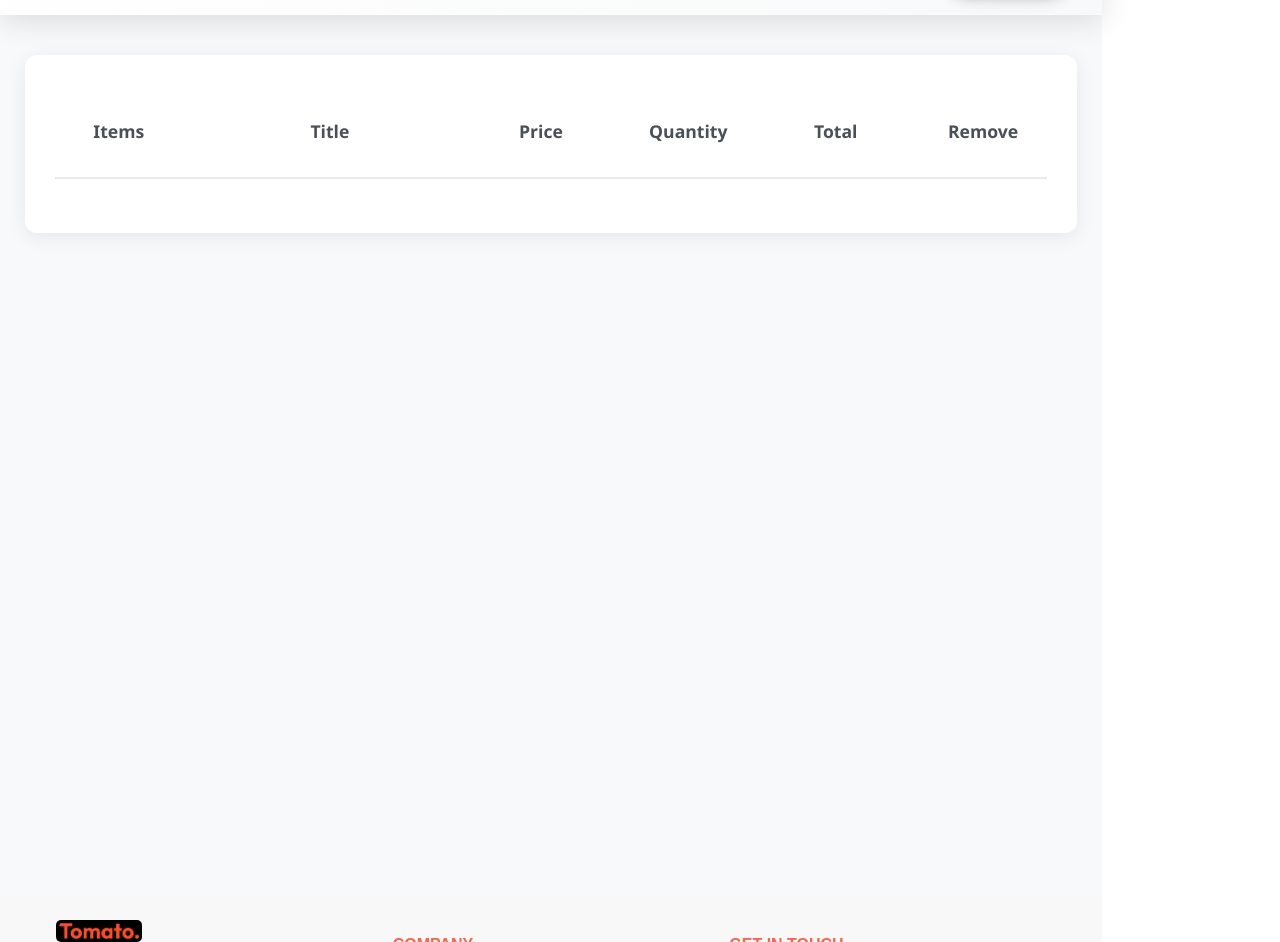
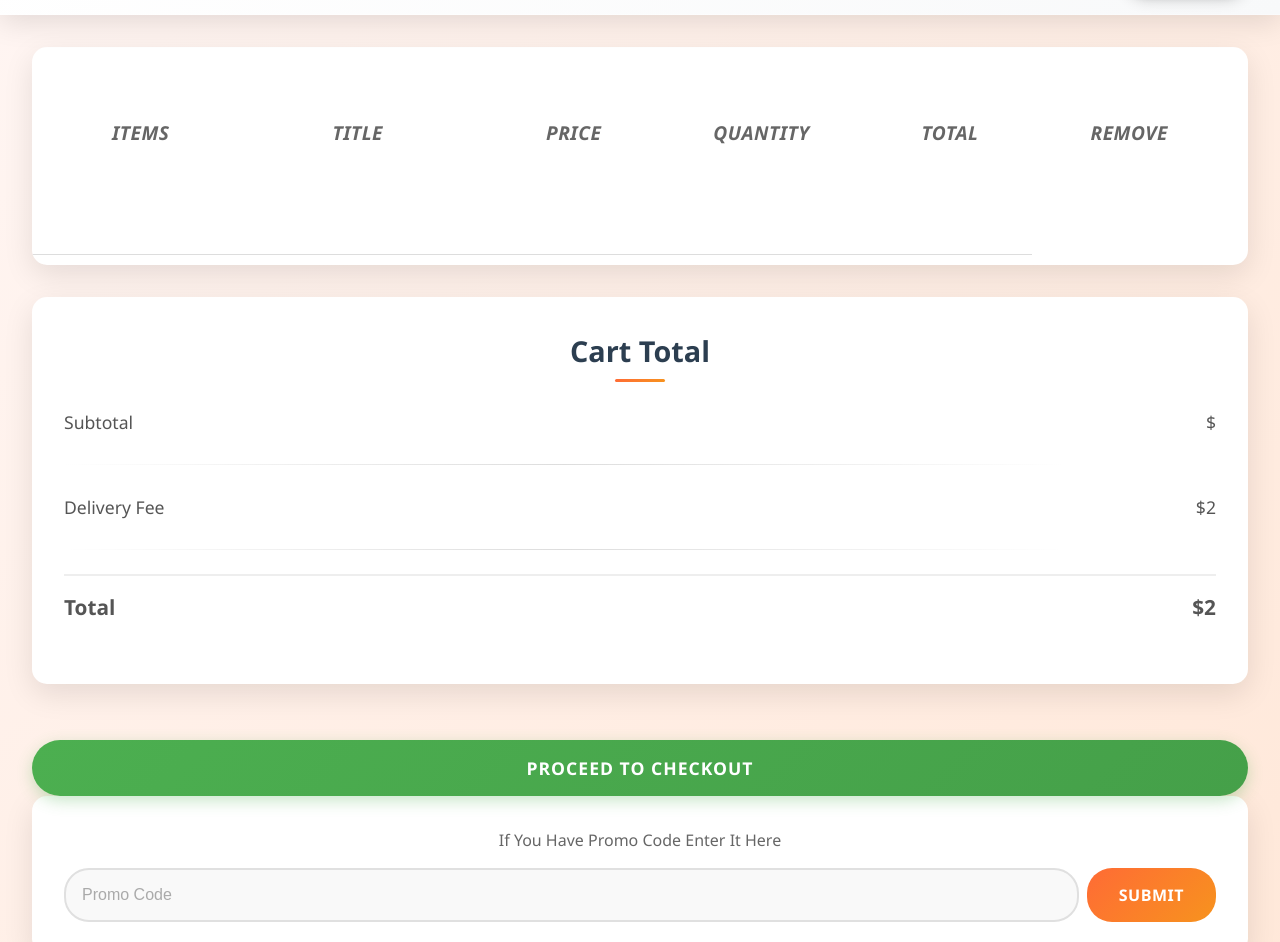
Before and after one commit to Ringmaster09/Food-Del, a React (Vite) app in the folder frontend/: page /cart in a window 1280 px wide. Shown: the part 70-1012 px from the top of the page. Built offline with nearby package versions, Linux system fonts and the light colour scheme.

Commit message:
progress

```diff
--- a/frontend/src/Context/StoreContext.jsx
+++ b/frontend/src/Context/StoreContext.jsx
@@ -18,9 +18,18 @@ const storeContextProvider=(props)=>{
       const removeFromCart=(itemId)=>{
         setCartItems((prev)=>({...prev,[itemId]:prev[itemId]-1}))
       }
-      useEffect(()=>{
-        console.log(cartItems);
-      },[cartItems])
+      const getTotalCartAmount=()=>{
+        let totalAmount=0;
+        for(const item in cartItems)
+        {
+            if(cartItems[item]>0){
+                let itemInfo=food_list.find((product)=>product._id===item);
+            totalAmount += itemInfo.price*cartItems[item];
+            }
+
+        }
+        return totalAmount;
+      }
 
 const contextValue={
     food_list,
@@ -28,6 +37,7 @@ const contextValue={
     setCartItems,
     addToCart,
     removeFromCart,
+    getTotalCartAmount
 
 }
 
--- a/frontend/src/Pages/Cart/Cart.css
+++ b/frontend/src/Pages/Cart/Cart.css
@@ -1,202 +1,349 @@
+/* Cart Container */
 .cart {
+    width: 100%;
+    margin: 0;
+    padding: 2rem;
     font-family: 'Segoe UI', Tahoma, Geneva, Verdana, sans-serif;
+    background: linear-gradient(135deg, #fff5f2 0%, #ffe8d9 100%);
     min-height: 100vh;
-    background-color: #f8f9fa;
-    padding: 40px 0;
+    box-sizing: border-box;
   }
 
+  /* Cart Items Section */
   .cart-items {
-    background-color: #fff;
-    border-radius: 12px;
-    box-shadow: 0 4px 20px rgba(0, 0, 0, 0.08);
-    width: 90%;
-    max-width: 1400px;
-    margin: 0 auto;
-    padding: 30px;
+    background: white;
+    border-radius: 15px;
+    box-shadow: 0 10px 30px rgba(0, 0, 0, 0.1);
+    overflow: hidden;
+    margin-bottom: 2rem;
   }
 
   .cart-items-title {
     display: grid;
     grid-template-columns: 1fr 2fr 1fr 1fr 1fr 1fr;
-    gap: 20px;
+    align-items: center;
+    gap: 1rem;
+    padding: 1.5rem 2rem;
+    background: linear-gradient(135deg, #060605 );
+    color: white;
     font-weight: 600;
-    padding: 15px 0;
-    align-items: center;
-    color: #495057;
     font-size: 1.1rem;
-    border-bottom: 2px solid #e9ecef;
+    text-transform: uppercase;
+    letter-spacing: 0.5px;
   }
 
   .cart-items-title p {
+    margin: 0;
     text-align: center;
   }
 
-  hr {
-    display: none;
+  .cart-items-title p:first-child {
+    text-align: left;
   }
 
+  /* Cart Items */
   .cart-items-item {
     display: grid;
     grid-template-columns: 1fr 2fr 1fr 1fr 1fr 1fr;
-    gap: 20px;
-    padding: 20px 0;
     align-items: center;
-    border-bottom: 1px solid #e9ecef;
-    transition: background-color 0.2s;
+    gap: 1rem;
+    padding: 1.5rem 2rem;
+    border-bottom: 1px solid #f0f0f0;
+    transition: all 0.3s ease;
   }
 
   .cart-items-item:hover {
-    background-color: #f8f9fa;
+    background-color: #fff7f2;
+    transform: translateY(-2px);
+    box-shadow: 0 5px 15px rgba(255, 107, 53, 0.08);
+  }
+
+  .cart-items-item:last-child {
+    border-bottom: none;
+  }
+
+  .cart-items-item img {
+    width: 60px;
+    height: 60px;
+    border-radius: 12px;
+    object-fit: cover;
+    box-shadow: 0 4px 8px rgba(0, 0, 0, 0.1);
+    transition: transform 0.3s ease;
+  }
+
+  .cart-items-item img:hover {
+    transform: scale(1.1);
   }
 
   .cart-items-item p {
+    margin: 0;
     text-align: center;
-    margin: 0;
-    color: #212529;
-    font-size: 1rem;
+    font-weight: 500;
+    color: #333;
   }
 
-  .cart-items-item p:first-child {
-    font-weight: 500;
+  .cart-items-item p:nth-child(2) {
+    text-align: left;
+    font-weight: 600;
+    color: #2c3e50;
   }
 
   .cart-items-item button {
-    background-color: #dc3545;
+    background: linear-gradient(135deg, #ff6b6b, #ee5a52);
     color: white;
     border: none;
-    padding: 10px 16px;
-    border-radius: 6px;
+    padding: 0.7rem 1.2rem;
+    border-radius: 25px;
     cursor: pointer;
-    transition: all 0.3s;
-    margin: 0 auto;
-    font-weight: 500;
-    width: fit-content;
+    font-weight: 600;
+    transition: all 0.3s ease;
+    text-transform: uppercase;
+    font-size: 0.85rem;
+    letter-spacing: 0.5px;
   }
 
   .cart-items-item button:hover {
-    background-color: #bb2d3b;
-    transform: translateY(-1px);
+    background: linear-gradient(135deg, #ee5a52, #ff6b6b);
+    transform: translateY(-2px);
+    box-shadow: 0 5px 15px rgba(238, 90, 82, 0.4);
   }
 
-  /* Empty cart message */
-  .cart-items > p {
-    text-align: center;
-    padding: 40px;
-    font-size: 1.2rem;
-    color: #6c757d;
+  /* Cart Bottom Section */
+  .cart-bottom {
+    display: flex;
+    justify-content: space-between;
+    gap: 2rem;
+    margin-top: 2rem;
+    flex-wrap: wrap;
   }
 
-  /* Cart summary section */
-  .cart-summary {
-    display: flex;
-    justify-content: flex-end;
-    margin-top: 30px;
-    padding-top: 20px;
+  /* Cart Total */
+  .cart-total {
+    flex: 1;
+    min-width: 300px;
+    background: white;
+    border-radius: 15px;
+    padding: 2rem;
+    box-shadow: 0 10px 30px rgba(0, 0, 0, 0.1);
+    height: fit-content;
   }
 
-  .cart-total {
-    background-color: #fff;
-    border-radius: 8px;
-    padding: 25px;
-    width: 300px;
-    box-shadow: 0 2px 10px rgba(0, 0, 0, 0.05);
+  .cart-total h2 {
+    margin: 0 0 1.5rem 0;
+    color: #2c3e50;
+    font-size: 1.8rem;
+    font-weight: 700;
+    text-align: center;
+    position: relative;
   }
 
-  .cart-total h3 {
-    margin-top: 0;
-    color: #212529;
-    border-bottom: 1px solid #dee2e6;
-    padding-bottom: 15px;
+  .cart-total h2::after {
+    content: '';
+    position: absolute;
+    bottom: -10px;
+    left: 50%;
+    transform: translateX(-50%);
+    width: 50px;
+    height: 3px;
+    background: linear-gradient(135deg, #ff6b35 0%, #f7931e 100%);
+    border-radius: 2px;
   }
 
-  .cart-total div {
+  .cart-total-details {
     display: flex;
     justify-content: space-between;
-    margin: 15px 0;
+    align-items: center;
+    margin: 1rem 0;
+    padding: 0.8rem 0;
     font-size: 1.1rem;
   }
 
-  .cart-total button {
+  .cart-total-details p,
+  .cart-total-details b {
+    margin: 0;
+    color: #555;
+  }
+
+  .cart-total-details:last-of-type {
+    font-size: 1.3rem;
+    color: #2c3e50;
+    border-top: 2px solid #eee;
+    margin-top: 1.5rem;
+    padding-top: 1rem;
+  }
+
+  .cart-total hr {
+    border: none;
+    height: 1px;
+    background: linear-gradient(90deg, transparent, #ddd, transparent);
+    margin: 0.5rem 0;
+  }
+
+  /* Checkout Button */
+  .cart-total button,
+  .cart-bottom > button {
     width: 100%;
-    padding: 12px;
-    background-color: #28a745;
+    background: linear-gradient(135deg, #4CAF50, #45a049);
     color: white;
     border: none;
-    border-radius: 6px;
+    padding: 1rem 2rem;
+    border-radius: 30px;
     font-size: 1.1rem;
+    font-weight: 700;
+    text-transform: uppercase;
+    letter-spacing: 1px;
     cursor: pointer;
-    transition: all 0.3s;
-    margin-top: 10px;
+    margin-top: 1.5rem;
+    transition: all 0.3s ease;
+    box-shadow: 0 5px 15px rgba(76, 175, 80, 0.3);
   }
 
-  .cart-total button:hover {
-    background-color: #218838;
-    transform: translateY(-1px);
+  .cart-total button:hover,
+  .cart-bottom > button:hover {
+    background: linear-gradient(135deg, #45a049, #4CAF50);
+    transform: translateY(-3px);
+    box-shadow: 0 8px 25px rgba(76, 175, 80, 0.4);
   }
 
-  /* Responsive styles */
-  @media (max-width: 992px) {
-    .cart-items-title,
-    .cart-items-item {
-      grid-template-columns: 1fr 1.5fr 1fr 1fr 1fr 1fr;
-      gap: 15px;
-    }
+  /* Promo Code Section */
+  .cart-promocode {
+    flex: 1;
+    min-width: 300px;
+    background: white;
+    border-radius: 15px;
+    padding: 2rem;
+    box-shadow: 0 10px 30px rgba(0, 0, 0, 0.1);
+    height: fit-content;
   }
 
+  .cart-promocode p {
+    margin: 0 0 1rem 0;
+    color: #666;
+    font-size: 1rem;
+    text-align: center;
+    text-transform: capitalize;
+  }
+
+  .cart-promocode-input {
+    display: flex;
+    gap: 0.5rem;
+    margin-top: 1rem;
+  }
+
+  .cart-promocode-input input {
+    flex: 1;
+    padding: 1rem;
+    border: 2px solid #e0e0e0;
+    border-radius: 25px;
+    font-size: 1rem;
+    outline: none;
+    transition: all 0.3s ease;
+    background: #f9f9f9;
+  }
+
+  .cart-promocode-input input:focus {
+    border-color: #ff6b35;
+    background: white;
+    box-shadow: 0 0 0 3px rgba(255, 107, 53, 0.1);
+  }
+
+  .cart-promocode-input input::placeholder {
+    color: #aaa;
+    text-transform: capitalize;
+  }
+
+  .cart-promocode-input button {
+    background: linear-gradient(135deg, #ff6b35 0%, #f7931e 100%);
+    color: white;
+    border: none;
+    padding: 1rem 2rem;
+    border-radius: 25px;
+    cursor: pointer;
+    font-weight: 600;
+    text-transform: uppercase;
+    letter-spacing: 0.5px;
+    transition: all 0.3s ease;
+    white-space: nowrap;
+  }
+
+  .cart-promocode-input button:hover {
+    background: linear-gradient(135deg, #f7931e 0%, #ff6b35 100%);
+    transform: translateY(-2px);
+    box-shadow: 0 5px 15px rgba(255, 107, 53, 0.3);
+  }
+
+  /* Empty Cart Message */
+  .cart-items p {
+    text-align: center;
+    padding: 3rem;
+    color: #666;
+    font-size: 1.2rem;
+    font-style: italic;
+  }
+
+  /* Responsive Design */
   @media (max-width: 768px) {
-    .cart-items {
-      width: 95%;
-      padding: 20px 15px;
+    .cart {
+      padding: 1rem 0.5rem;
     }
 
     .cart-items-title,
     .cart-items-item {
-      grid-template-columns: 1fr 1fr 1fr;
+      grid-template-columns: 60px 1fr 60px 60px 80px 80px;
+      gap: 0.5rem;
+      padding: 1rem;
+      font-size: 0.9rem;
     }
 
-    .cart-items-title p:nth-child(4),
-    .cart-items-title p:nth-child(5),
-    .cart-items-item p:nth-child(4),
-    .cart-items-item p:nth-child(5) {
-      display: none;
+    .cart-items-item img {
+      width: 45px;
+      height: 45px;
     }
 
-    .cart-summary {
-      justify-content: center;
+    .cart-items-item button {
+      padding: 0.5rem 0.8rem;
+      font-size: 0.75rem;
     }
 
-    .cart-total {
-      width: 100%;
+    .cart-bottom {
+      flex-direction: column;
+      gap: 1rem;
+    }
+
+    .cart-total,
+    .cart-promocode {
+      min-width: unset;
+    }
+
+    .cart-promocode-input {
+      flex-direction: column;
+    }
+
+    .cart-promocode-input button {
+      padding: 0.8rem;
     }
   }
 
-  @media (max-width: 576px) {
-    .cart {
-      padding: 20px 0;
+  @media (max-width: 480px) {
+    .cart-items-title {
+      font-size: 0.8rem;
+      padding: 0.8rem;
     }
 
-    .cart-items-title,
     .cart-items-item {
-      grid-template-columns: 1fr 1fr;
-      font-size: 0.9rem;
+      padding: 0.8rem;
+      font-size: 0.8rem;
     }
 
-    .cart-items-title p:nth-child(3),
-    .cart-items-item p:nth-child(3) {
-      display: none;
+    .cart-items-item p:nth-child(2) {
+      font-size: 0.85rem;
     }
 
-    .cart-items-item button {
-      padding: 8px 12px;
-      font-size: 0.9rem;
+    .cart-total h2 {
+      font-size: 1.4rem;
+    }
+
+    .cart-total-details {
+      font-size: 1rem;
     }
   }
-  .cart-items-item img {
-    width: 300px;
-    height: 00px;
-    object-fit: cover;
-    border-radius: 8px;
-    border: 1px solid #eee;
-    box-shadow: 0 2px 4px rgba(0,0,0,0.05);
-    margin-right: 10px;
-  }
--- a/frontend/src/Pages/Cart/Cart.jsx
+++ b/frontend/src/Pages/Cart/Cart.jsx
@@ -10,7 +10,7 @@ const Cart = () => {
     return <div>Error: StoreContext is not available. Please ensure the provider is set up.</div>;
   }
 
-  const { cartItems, food_list, removeFromCart } = context;
+  const { cartItems, food_list, removeFromCart,getTotalCartAmount } = context;
 
   return (
     <div className='cart'>
@@ -47,6 +47,36 @@ const Cart = () => {
           <p>No items in cart.</p>
         )}
       </div>
+       <div className="cart-bottom">
+        <div className="cart-total">
+          <h2>Cart Total</h2>
+          <div className="cart-total-details">
+            <p>Subtotal</p>
+            <p>${getTotalCartAmount}</p>
+          </div>
+          <hr/>
+          <div className="cart-total-details">
+            <p>Delivery Fee</p>
+            <p>${2}</p>
+          </div>
+          <hr/>
+          <div className="cart-total-details">
+            <b>Total</b>
+            <b>${getTotalCartAmount()+2}</b>
+          </div>
+
+        </div>
+        <button>Proceed To Checkout</button>
+       </div>
+       <div className="cart-promocode">
+        <div>
+          <p>if you have promo code enter it here</p>
+          <div className="cart-promocode-input">
+            <input type="text" placeholder='promo code'/>
+            <button>Submit</button>
+          </div>
+        </div>
+       </div>
     </div>
   );
 };
```
